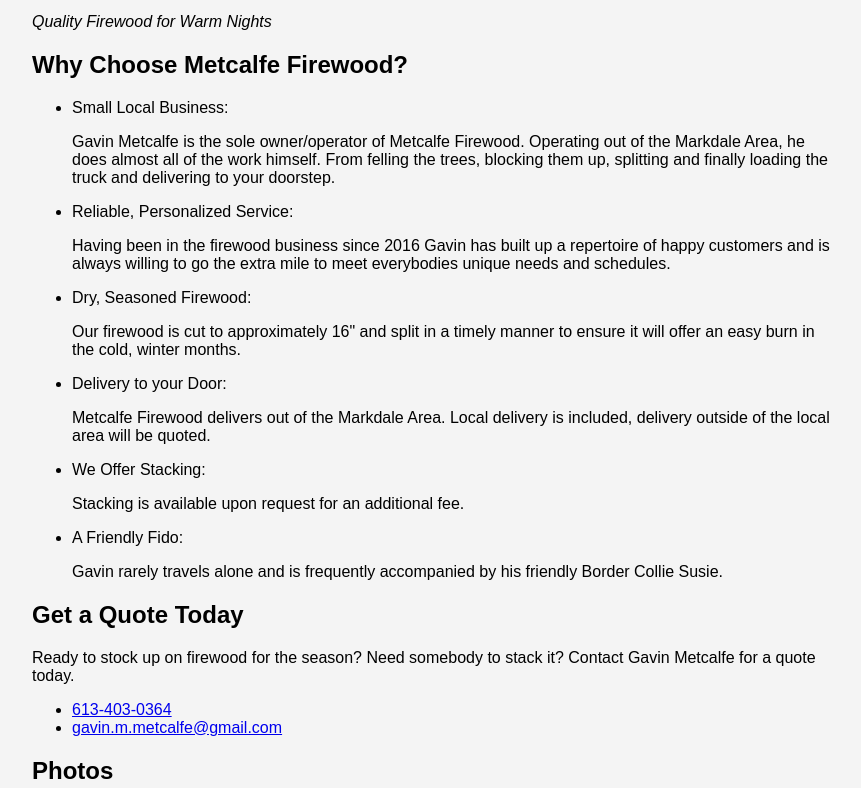
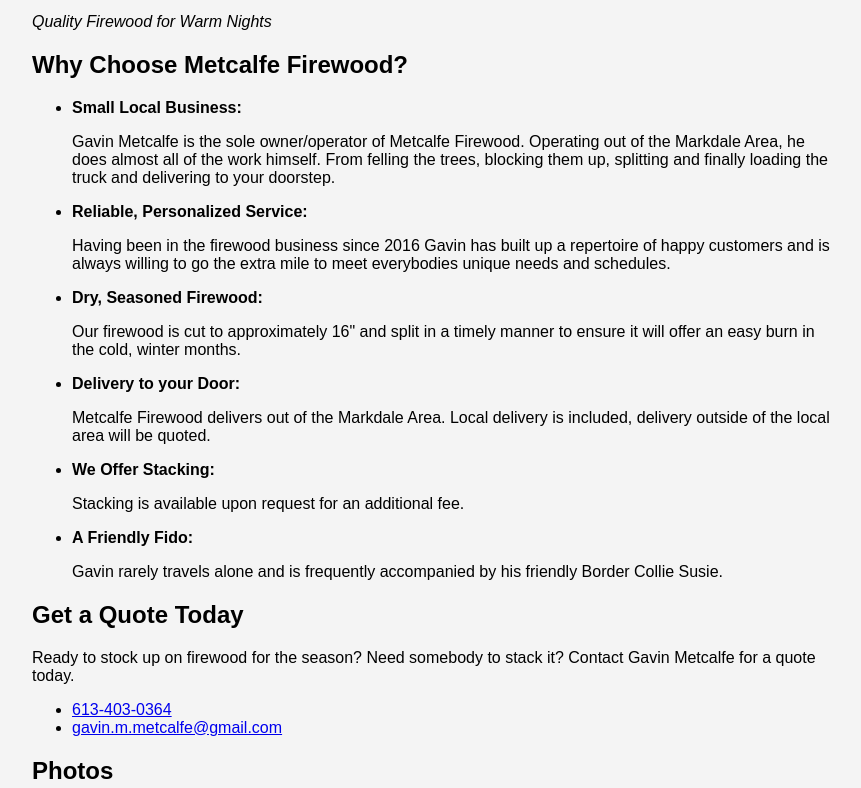
Before and after one commit to pR0Ps/metcalfefirewood.ca, a plain HTML site: page index.html in a window 1280 px wide. Shown: the part 487-1275 px from the top of the page, without its empty margins (208-1069 px from the left). Drawn offline with Linux system fonts and the light colour scheme.

Commit message:
Changed Dog Photos

```diff
--- a/index.html
+++ b/index.html
@@ -15,17 +15,17 @@
       <p><em>Quality Firewood for Warm Nights</em></p>
       <h2>Why Choose Metcalfe Firewood?</h2>
       <ul>
-        <li>Small Local Business:</li>
+        <li><strong>Small Local Business:</strong></li>
           <p>Gavin Metcalfe is the sole owner/operator of Metcalfe Firewood. Operating out of the Markdale Area, he does almost all of the work himself. From felling the trees, blocking them up, splitting and finally loading the truck and delivering to your doorstep.</p>
-        <li>Reliable, Personalized Service:</li>
+        <li><strong>Reliable, Personalized Service:</strong></li>
         <p>Having been in the firewood business since 2016 Gavin has built up a repertoire of happy customers and is always willing to go the extra mile to meet everybodies unique needs and schedules.</p>
-        <li>Dry, Seasoned Firewood:</li>
+        <li><strong>Dry, Seasoned Firewood:</strong></li>
         <p>Our firewood is cut to approximately 16" and split in a timely manner to ensure it will offer an easy burn in the cold, winter months.</p>
-        <li>Delivery to your Door:</li>
+        <li><strong>Delivery to your Door:</strong></li>
         <p>Metcalfe Firewood delivers out of the Markdale Area. Local delivery is included, delivery outside of the local area will be quoted.</p>
-        <li>We Offer Stacking:</li>
+        <li><strong>We Offer Stacking:</strong></li>
         <p>Stacking is available upon request for an additional fee.</p>
-        <li>A Friendly Fido: </li>
+        <li><strong>A Friendly Fido:</strong></li>
         <p>Gavin rarely travels alone and is frequently accompanied by his friendly Border Collie Susie.</p>
       </ul>
       <h2>Get a Quote Today</h2>
@@ -39,7 +39,7 @@
         </p>
       </div>
       <h2>Photos</h2>
-      <img src="img/IMG_3513.JPG" alt="dog1"><img src="img/IMG_E0728.JPG" alt="dog2">
+      <img src="img/Dog In Truck.jpg" alt="dog1">
       <p><em>Same dog, Same truck, Same great service</em></p>
       <h2>More</h2>
       <div class="youtube-link">
```
